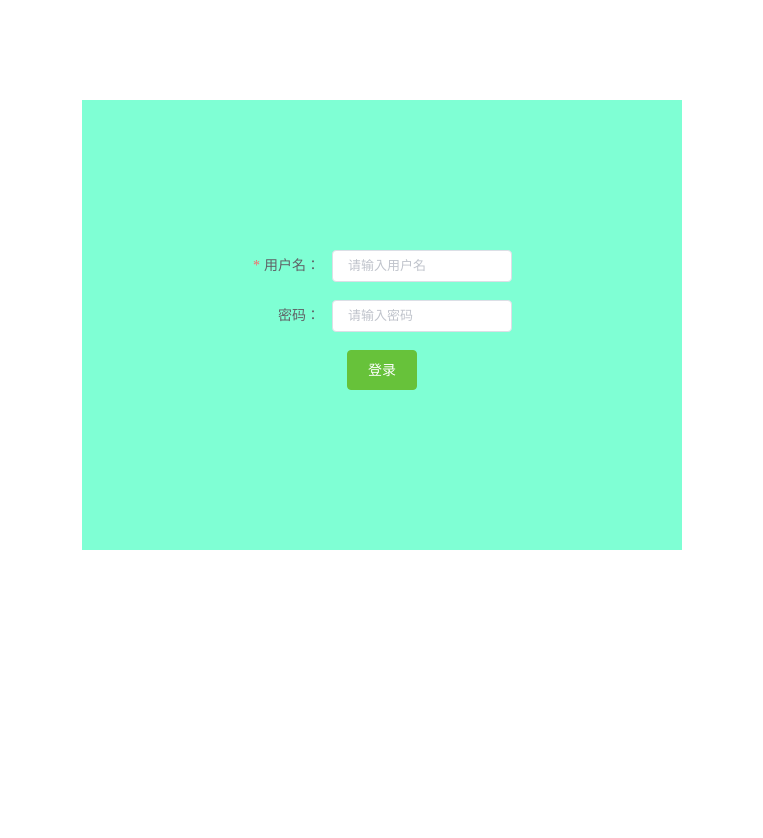
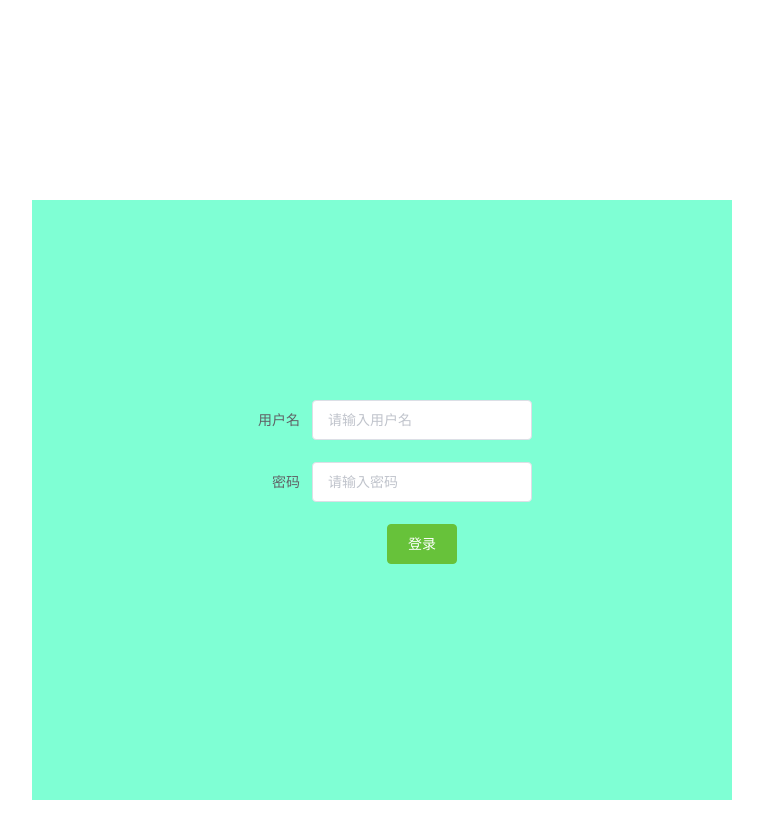
Before and after one commit to wshawk/companyStaffManage_front, a Vue app in the folder companystaffmanage_front/: page /login in a window 1280 px wide. Shown: the top 838 px of the page, without its empty margins (258-1021 px from the left). After the commit the page ends 800 px from the top, so only its background shows below. Built offline with nearby package versions, Linux system fonts and the light colour scheme.

Commit message:
样式修改

```diff
--- a/companystaffmanage_front/src/App.vue
+++ b/companystaffmanage_front/src/App.vue
@@ -15,7 +15,7 @@
 </script>
 <style >
 
-/* #app {
+ #app {
   font-family: 'Avenir', Helvetica, Arial, sans-serif;
   -webkit-font-smoothing: antialiased;
   -moz-osx-font-smoothing: grayscale;
@@ -23,6 +23,7 @@
   color: #2c3e50;
   height: 100%;
 }
+/*
 #nav {
   padding: 30px;
 }
@@ -35,11 +36,11 @@
 #nav a.router-link-exact-active {
   color: #42b983;
 } */
-html,body,#app{
+/* html,body,#app{
 
  height: 100%;
 
-}
+} */
 *{
 margin: 0 auto;
 padding:0%
--- a/companystaffmanage_front/src/components/login/Login.vue
+++ b/companystaffmanage_front/src/components/login/Login.vue
@@ -1,7 +1,7 @@
 <template>
 
-    <div class="login_div">
-      <!-- <p>物流公司员工管理系统</p> -->
+    <!-- <div class="login_div">
+
     <div style="width:300px">
     <el-form size="small" class="login_form" label-position="right" label-width="80px" :rules="rules" ref="ruleForm">
       <el-form-item label="用户名：" prop="userName">
@@ -14,8 +14,24 @@
       <el-button type="success" @click="send">登录</el-button>
     </el-form>
     </div>
+  </div> -->
+<div style="background-color: aquamarine;width:700px;height:600px;margin-top:200px">
+  <div style="width:500px;padding-top:200px;text-align:center">
+<el-form style="width:300px" :label-position="labelPosition" label-width="80px" :model="formLabelAlign">
+  <el-form-item label="用户名">
+    <el-input v-model="userName" placeholder="请输入用户名"></el-input>
+  </el-form-item>
+  <el-form-item label="密码">
+    <el-input v-model="password" placeholder="请输入密码" show-password></el-input>
+  </el-form-item>
+  <el-form-item>
+    <el-button type="success" @click="send">
+      <label>登录</label>
+    </el-button>
+  </el-form-item>
+</el-form>
   </div>
-
+</div>
 </template>
 <script>
 export default {
@@ -32,7 +48,13 @@ export default {
            { required: true, message: '请输入活动名称', trigger: 'blur' },
            { min: 3, max: 5, message: '长度在 3 到 5 个字符', trigger: 'blur' }
         ]
-      }
+      },
+       labelPosition: 'right',
+        formLabelAlign: {
+          name: '',
+          region: '',
+          type: ''
+        }
     }
   },
   created(){
```
